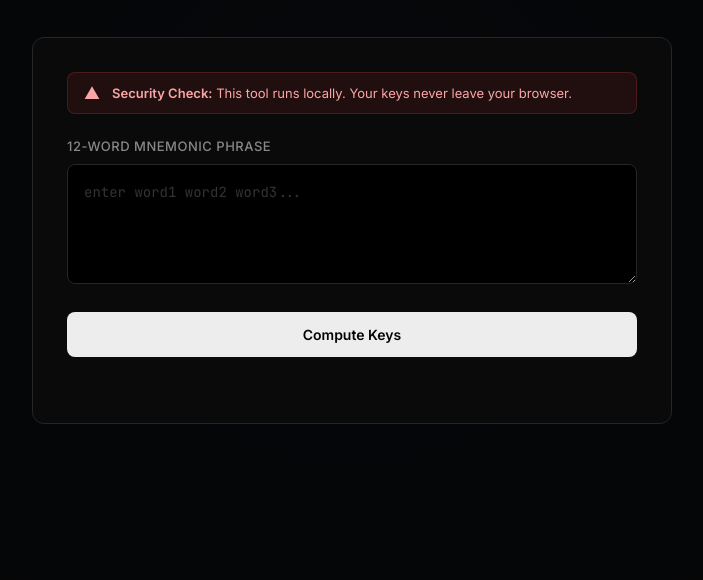
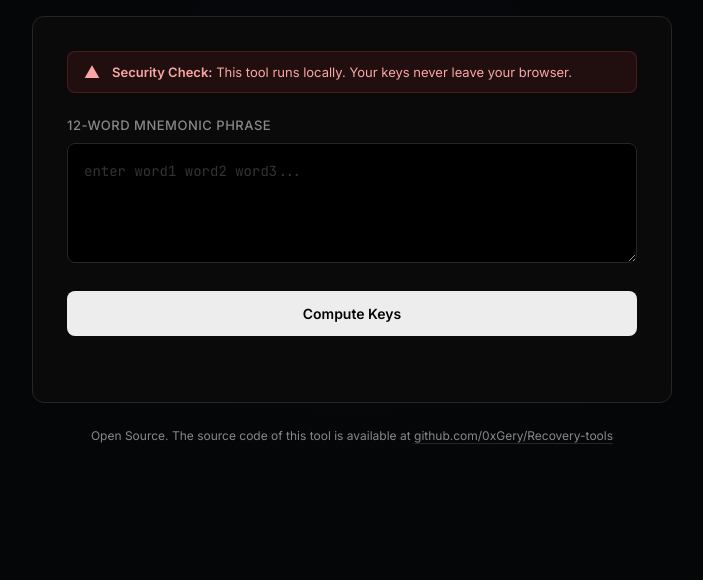
Before and after one commit to 0xGery/Recovery-tools, a website: page index.html in a window 1280 px wide. Shown: the part 220-800 px from the top of the page, without its empty margins (288-991 px from the left). Drawn offline with nearby package versions, Linux system fonts and the light colour scheme.

```diff
--- a/index.html
+++ b/index.html
@@ -3,8 +3,7 @@
 <head>
     <meta charset="UTF-8">
     <meta name="viewport" content="width=device-width, initial-scale=1.0">
-    <title>0x Recovery</title>
-    <!-- Inter Font for that clean modern look -->
+    <title>0xio Recovery</title>
     <link rel="preconnect" href="https://fonts.googleapis.com">
     <link rel="preconnect" href="https://fonts.gstatic.com" crossorigin>
     <link href="https://fonts.googleapis.com/css2?family=Inter:wght@300;400;500;600&family=JetBrains+Mono:wght@400;500&display=swap" rel="stylesheet">
@@ -270,6 +269,26 @@
             margin: 0 auto;
         }
 
+        .footer {
+            margin-top: 24px;
+            text-align: center;
+            font-size: 12px;
+            color: var(--text-secondary);
+            line-height: 1.5;
+        }
+
+        .footer a {
+            color: var(--text-secondary);
+            text-decoration: none;
+            border-bottom: 1px solid var(--border-color);
+            transition: all 0.2s;
+        }
+
+        .footer a:hover {
+            color: var(--text-primary);
+            border-bottom-color: var(--text-primary);
+        }
+
         @keyframes rotation {
             0% { transform: rotate(0deg); }
             100% { transform: rotate(360deg); }
@@ -367,6 +386,10 @@
                 </div>
 
             </div>
+        </div>
+
+        <div class="footer">
+            Open Source. The source code of this tool is available at <a href="https://github.com/0xGery/Recovery-tools" target="_blank">github.com/0xGery/Recovery-tools</a>
         </div>
     </div>
 
```
Also changed, not shown: .github-deployment.md, README.md.
